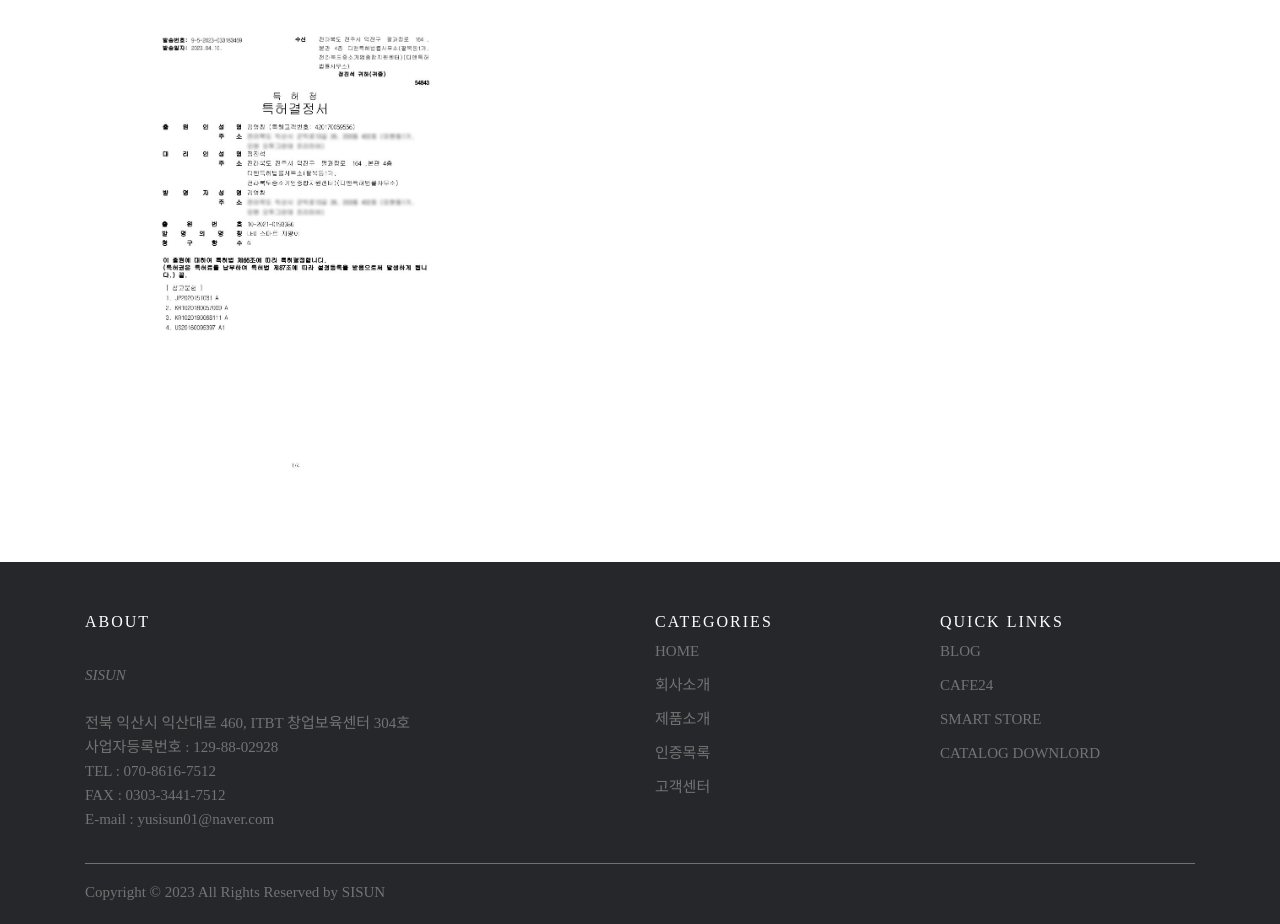
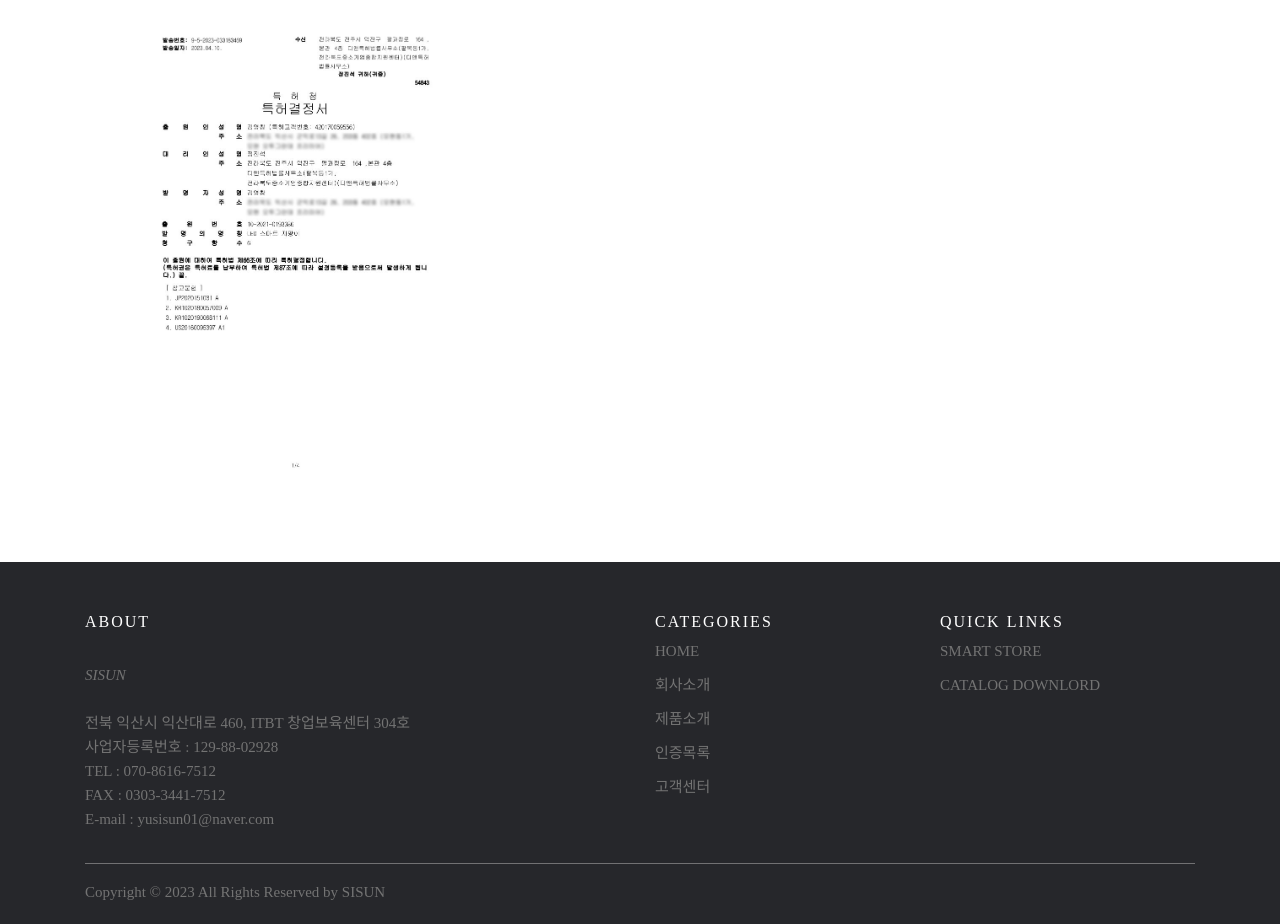
Before and after one commit to ECCLAB/sisun, a plain HTML site: page gallery-1-1.html in a window 1280 px wide. Shown: the part 1513-2437 px from the top of the page. Drawn offline with nearby package versions, Linux system fonts and the light colour scheme; a web font is replaced by a local one.

Commit message:
Update gallery-1-1.html

```diff
--- a/gallery-1-1.html
+++ b/gallery-1-1.html
@@ -167,9 +167,8 @@ SOFTWARE. -->
 			<div class="col-xs-6 col-md-3">
 			  <h6>Quick Links</h6>
 			  <ul class="footer-links">
-				<li><a href="https://blog.naver.com/haeall01" target="_blank">BLOG</a></li>
-				<li><a href="https://www.smartcane.co.kr/" target="_blank">CAFE24</a></li>
-				<li><a href="https://smartstore.naver.com/ecclab" target="_blank">SMART STORE</a></li>
+
+				<li><a href="https://smartstore.naver.com/si-sun" target="_blank">SMART STORE</a></li>
 				<li><a href="https://ecclab.github.io/sisun-catalog/pdf/SISUN-catalog.pdf" target="_blank" download="시선 카탈로그">CATALOG DOWNLORD</a></li>
 				<!-- <li><a href="http://scanfcode.com/sitemap/">Sitemap</a></li> -->
 			  </ul>
```
